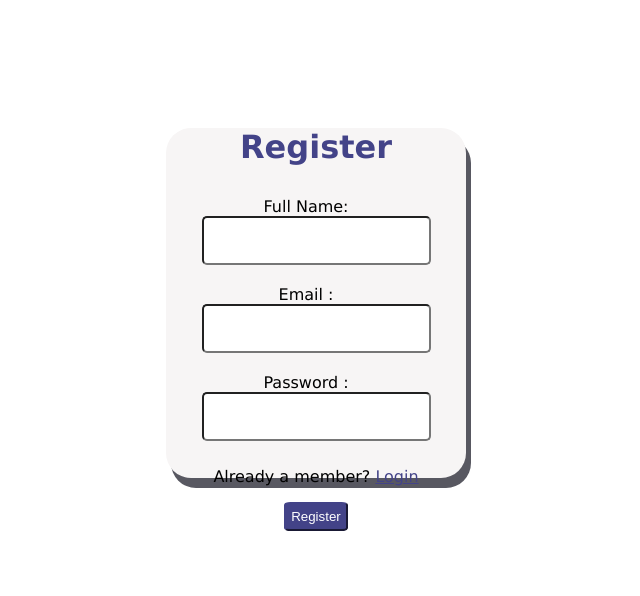
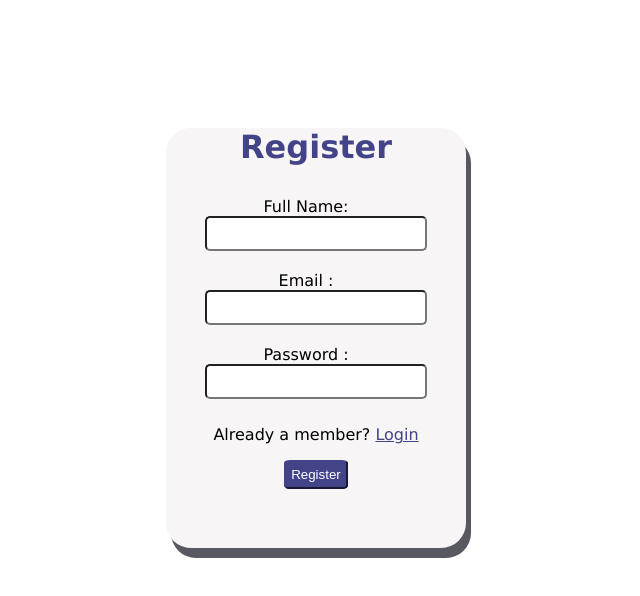
Before and after one commit to Batoul-Alsayyed/Survey-Builder, a React (Create React App) app in the folder my-react-app/: page / in a window 1280 px wide. Shown: the top 596 px of the page, without its empty margins (324-964 px from the left). Built offline with nearby package versions, Linux system fonts and the light colour scheme.

Commit message:
Changing some styles

```diff
--- a/my-react-app/src/App.css
+++ b/my-react-app/src/App.css
@@ -5,7 +5,7 @@
 .container{
   background-color: rgb(247, 245, 245);
   width: 300px;
-  height: 350px;
+  height: 420px;
   margin-left: auto;
   margin-right: auto;
   margin-top: 10%;
@@ -29,7 +29,7 @@ a{
   padding: 10px;
 }
 input{
-  padding: 15px;
+  padding: 8px;
   padding-left: 60px;
   border-radius: 5px;
   width: 150px;
```
